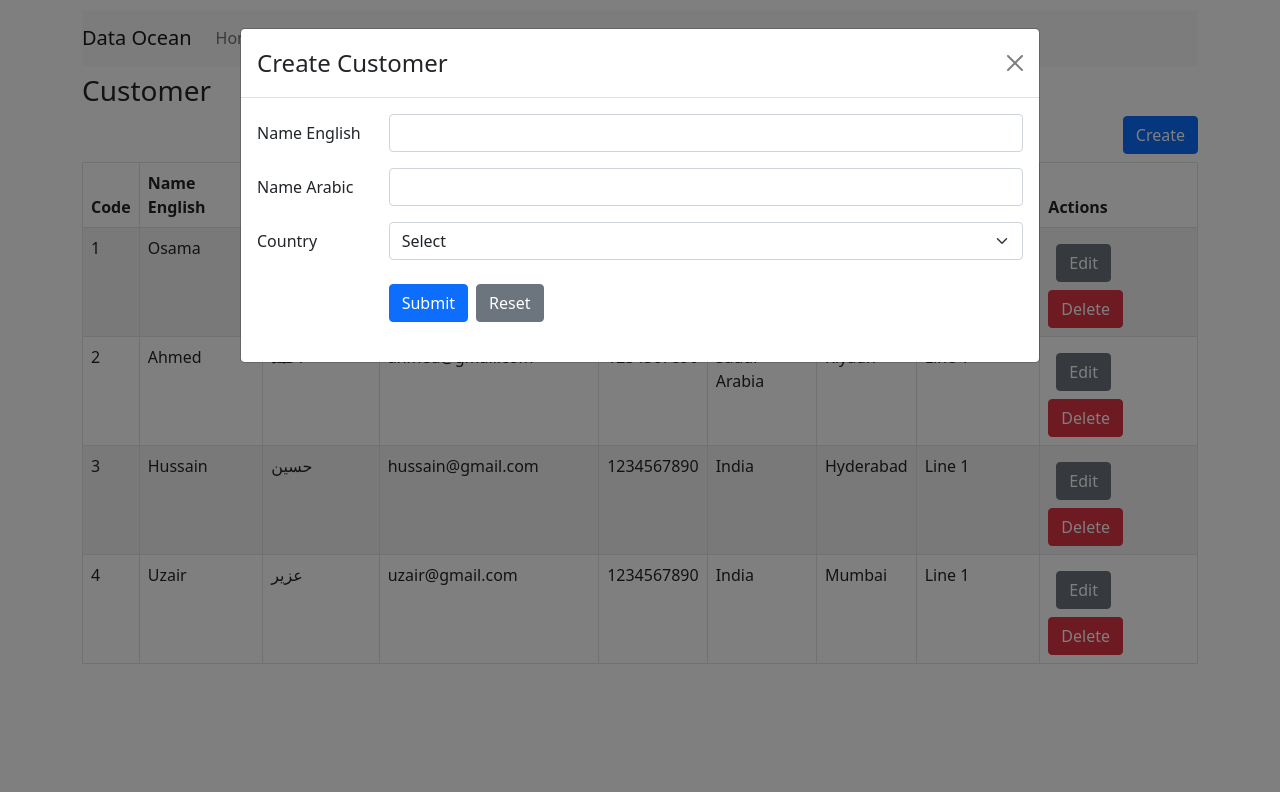
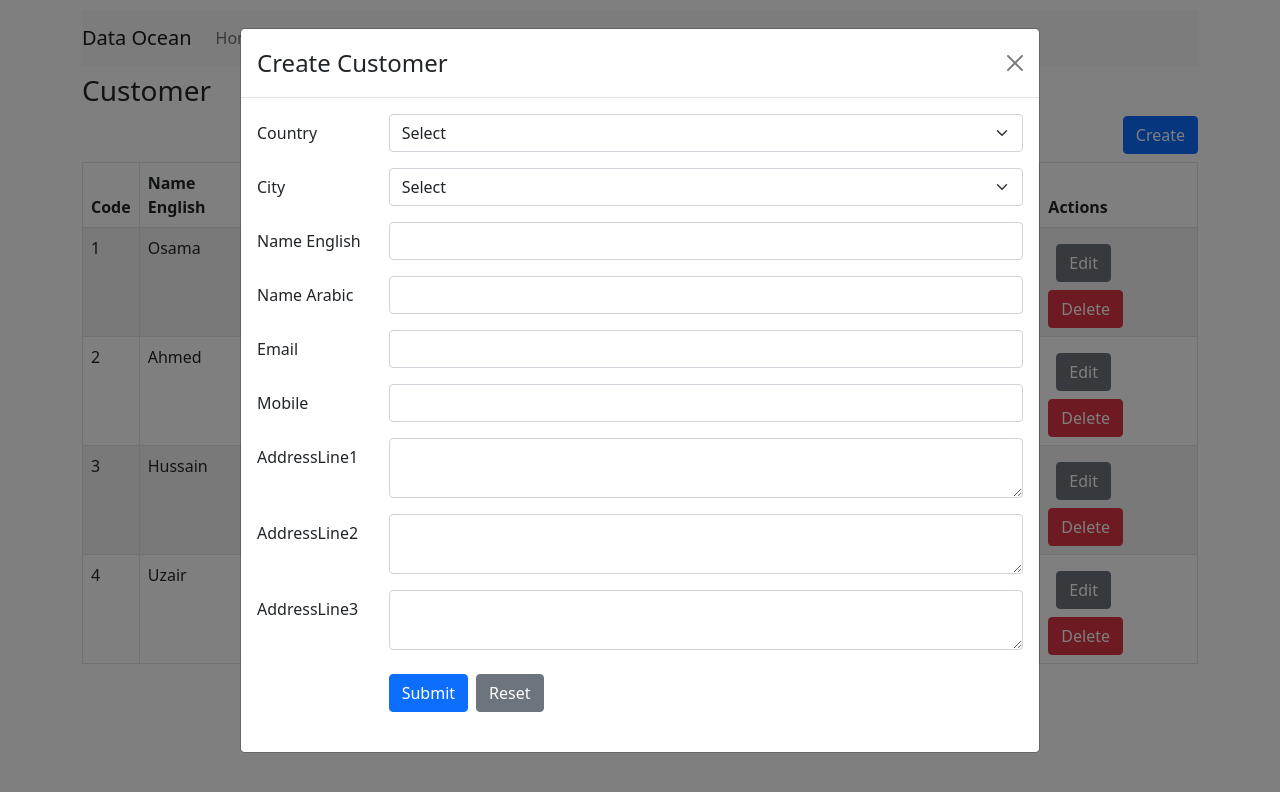
Before and after one commit to Osama210690/DataOcean.Frontend, a React (Create React App) app: page /customer in a window 1280 px wide. Both pictures are taken after a click on the button "Create". Shown: the top 792 px of the page. Built offline with nearby package versions, Linux system fonts and the light colour scheme.

Commit message:
Customer Create,Delete Completed

```diff
--- a/src/components/customer.jsx
+++ b/src/components/customer.jsx
@@ -8,6 +8,7 @@ import {
   Button,
   Form,
   InputGroup,
+  FloatingLabel
 } from 'react-bootstrap'
 import localData from '../localData'
 import * as yup from 'yup'
@@ -21,6 +22,8 @@ const Customer = (props) => {
 
   const [countryData, setCountryData] = useState([])
   const [cityData, setCityData] = useState([])
+  const [citySelectData, setCitySelectData] = useState([])
+
   const [customerData, setCustomerData] = useState([])
 
   const [customerFormData, setCustomerFormData] = useState({
@@ -53,7 +56,7 @@ const Customer = (props) => {
   const schema = yup.object().shape({
     EnglishName: yup.string().max(50).required(),
     ArabicName: yup.string().max(50).required(),
-    MobileNo: yup.number().required().positive().integer().max(10),
+    MobileNo: yup.number().required() ,
     Email: yup.string().email().max(50).required(),
     CountryCode: yup.string().max(4).required(),
     City_Code: yup.string().max(4).required(),
@@ -76,6 +79,7 @@ const Customer = (props) => {
 
   //#region Form Actions
   const resetForm = () => {
+
     let customerFormDataCopy = { ...customerFormData }
     customerFormDataCopy.CountryCode = ''
     customerFormDataCopy.City_Code = ''
@@ -92,14 +96,35 @@ const Customer = (props) => {
     handleFormShow()
   }
 
-  const onEditCustomer = () => {}
+  const onEditCustomer = () => {
+    setFormTitle('Edit Customer')
+    setFormAction('Update')
 
-  const onDeleteCustomer = () => {}
+
+
+    handleFormShow()
+
+  }
+
+  const onDeleteCustomer = (customerCode) => {
+
+
+    let customerDataCopy = customerData.filter(
+      (x) => x.CustomerCode !== customerCode,
+    )
+
+    setCustomerData(customerDataCopy)
+
+    handleConfirmationClose()
+
+
+  }
 
   //#endregion
 
   useEffect(() => {
     setCountryData(localData.countries())
+    setCityData(localData.cities())
     setCustomerData(localData.customers())
   }, [])
 
@@ -162,7 +187,7 @@ const Customer = (props) => {
                   <button
                     type="button"
                     onClick={() => {
-                      setConfirmationKeyValue(customer.CountryCode)
+                      setConfirmationKeyValue(customer.CustomerCode)
                       handleConfirmationShow()
                     }}
                     className="btn btn-danger"
@@ -186,8 +211,61 @@ const Customer = (props) => {
             <Formik
               validationSchema={schema}
               onSubmit={(values, actions) => {
+
+                let customerDataCopy = [...customerData]
+
+
+                let country = countryData.find(
+                  (x) => x.CountryCode === parseInt(values.CountryCode),
+                )
+
+                let city = cityData.find(
+                  (x) => x.City_Code === parseInt(values.City_Code),
+                )
+
+                if (formAction === 'Create') {
+                  customerDataCopy.push({
+                    CustomerCode: 10,
+                    EnglishName: values.EnglishName,
+                    ArabicName: values.ArabicName,
+                    MobileNo: values.MobileNo,
+                    Email: values.Email,
+                    Country: { CountryCode: country.CountryCode, CountryName: country.CountryName },
+                    City: { City_Code: city.City_Code, City_Name_English: city.City_Name_English },
+                    AddressLine1: values.AddressLine1,
+                    AddressLine2: values.AddressLine2,
+                    AddressLine3: values.AddressLine3,
+                  })
+                } else if (formAction === 'Update') {
+
+                  let customerIndex = customerData.findIndex(
+                    (x) => x.CustomerCode === values.CustomerCode,
+                  )
+
+                  customerDataCopy[customerIndex].EnglishName =
+                  values.EnglishName;
+                  customerDataCopy[customerIndex].ArabicName =
+                  values.ArabicName;
+                  customerDataCopy[customerIndex].MobileNo =
+                  values.MobileNo;
+                  customerDataCopy[customerIndex].Email =
+                  values.Email;
+                  customerDataCopy[customerIndex].Country=country;
+                  customerDataCopy[customerIndex].City=city;
+                  customerDataCopy[customerIndex].AddressLine1 =
+                  values.AddressLine1;
+                  customerDataCopy[customerIndex].AddressLine2 =
+                  values.AddressLine2;
+                  customerDataCopy[customerIndex].AddressLine2 =
+                  values.AddressLine2;
+
+                }
+
+                setCustomerData(customerDataCopy)
+
                 handleFormClose()
               }}
+
               initialValues={customerFormData}
             >
               {({
@@ -201,6 +279,74 @@ const Customer = (props) => {
                 errors,
               }) => (
                 <Form noValidate onSubmit={handleSubmit} onReset={handleReset}>
+
+                  <Form.Group
+                    as={Row}
+                    className="mb-3"
+                    controlId="formHorizontalEmail"
+                  >
+                    <Form.Label column sm={2}>
+                      Country
+                    </Form.Label>
+                    <Col sm={10}>
+                      <Form.Select
+
+                        onChange={(e)=>{
+
+                          const { value } = e.target;
+                          console.log(value)
+                           handleChange(e)
+
+                          const citiesByCountry = cityData.filter(x=>x.Country.Country_Code===parseInt(value));
+                          // console.log(citiesByCountry)
+                          setCitySelectData(citiesByCountry);
+
+                        }}
+
+                        name="CountryCode"
+                        value={values.CountryCode}
+                        isValid={touched.CountryCode && !errors.CountryCode}
+                      >
+                        <option value="">Select</option>
+                        {countryData.map((country) => (
+                          <option
+                            key={country.CountryCode}
+                            value={country.CountryCode}
+                          >
+                            {country.CountryName}
+                          </option>
+                        ))}
+                      </Form.Select>
+                    </Col>
+                  </Form.Group>
+
+                  <Form.Group
+                    as={Row}
+                    className="mb-3"
+                    controlId="formHorizontalEmail"
+                  >
+                    <Form.Label column sm={2}>
+                      City
+                    </Form.Label>
+                    <Col sm={10}>
+                      <Form.Select
+                        onChange={handleChange}
+                        name="City_Code"
+                        value={values.City_Code}
+                        isValid={touched.City_Code && !errors.City_Code}
+                      >
+                        <option value="">Select</option>
+                        {citySelectData.map((city) => (
+                          <option
+                            key={city.City_Code}
+                            value={city.City_Code}
+                          >
+                            {city.City_Name_English}
+                          </option>
+                        ))}
+                      </Form.Select>
+                    </Col>
+                  </Form.Group>
                   <Form.Group
                     as={Row}
                     className="mb-3"
@@ -244,28 +390,105 @@ const Customer = (props) => {
                   <Form.Group
                     as={Row}
                     className="mb-3"
-                    controlId="formHorizontalEmail"
+                    controlId="formHorizontalPassword"
                   >
                     <Form.Label column sm={2}>
-                      Country
+                      Email
                     </Form.Label>
                     <Col sm={10}>
-                      <Form.Select
+                      <Form.Control
+                        name="Email"
+                        type="text"
+                        value={values.Email}
                         onChange={handleChange}
-                        name="CountryCode"
-                        value={values.CountryCode}
-                        isValid={touched.CountryCode && !errors.CountryCode}
-                      >
-                        <option value="">Select</option>
-                        {countryData.map((country) => (
-                          <option
-                            key={country.CountryCode}
-                            value={country.CountryCode}
-                          >
-                            {country.CountryName}
-                          </option>
-                        ))}
-                      </Form.Select>
+                        isValid={touched.Email && !errors.Email}
+                        isInvalid={!!errors.Email}
+                      />
+                    </Col>
+                  </Form.Group>
+
+                  <Form.Group
+                    as={Row}
+                    className="mb-3"
+                    controlId="formHorizontalPassword"
+                  >
+                    <Form.Label column sm={2}>
+                      Mobile
+                    </Form.Label>
+                    <Col sm={10}>
+                      <Form.Control
+                        name="MobileNo"
+                        type="number"
+                        value={values.MobileNo}
+                        onChange={handleChange}
+                        isValid={touched.MobileNo && !errors.MobileNo}
+                        isInvalid={!!errors.MobileNo}
+                      />
+                    </Col>
+                  </Form.Group>
+                  <Form.Group
+                    as={Row}
+                    className="mb-3"
+                    controlId="formHorizontalPassword"
+                  >
+                    <Form.Label column sm={2}>
+                      AddressLine1
+                    </Form.Label>
+                    <Col sm={10}>
+                    <FloatingLabel controlId="AddressLine1" >
+                      <Form.Control
+                        as="textarea"
+                        name="AddressLine1"
+                        onChange={handleChange}
+                        style={{ height: '60px' }}
+                        isValid={touched.AddressLine1 && !errors.AddressLine1}
+                        isInvalid={!!errors.AddressLine1}
+                      />
+                     </FloatingLabel>
+                    </Col>
+                  </Form.Group>
+
+                  <Form.Group
+                    as={Row}
+                    className="mb-3"
+                    controlId="formHorizontalPassword"
+                  >
+                    <Form.Label column sm={2}>
+                      AddressLine2
+                    </Form.Label>
+                    <Col sm={10}>
+                    <FloatingLabel controlId="AddressLine2" >
+                      <Form.Control
+                        as="textarea"
+                        name="AddressLine2"
+                        onChange={handleChange}
+                        style={{ height: '60px' }}
+                        isValid={touched.AddressLine2 && !errors.AddressLine2}
+                        isInvalid={!!errors.AddressLine2}
+                      />
+                     </FloatingLabel>
+                    </Col>
+                  </Form.Group>
+
+                  <Form.Group
+                    as={Row}
+                    className="mb-3"
+                    controlId="formHorizontalPassword"
+                  >
+                    <Form.Label column sm={2}>
+                      AddressLine3
+                    </Form.Label>
+                    <Col sm={10}>
+                    <FloatingLabel controlId="AddressLine3" >
+                      <Form.Control
+                        as="textarea"
+                        name="AddressLine3"
+                        onChange={handleChange}
+                        style={{ height: '60px' }}
+                        isValid={touched.AddressLine3 && !errors.AddressLine3}
+                        isInvalid={!!errors.AddressLine3}
+                      />
+                     </FloatingLabel>
                     </Col>
                   </Form.Group>
 
```
Also changed, not shown: src/components/cities.jsx (+4 -4 lines).
